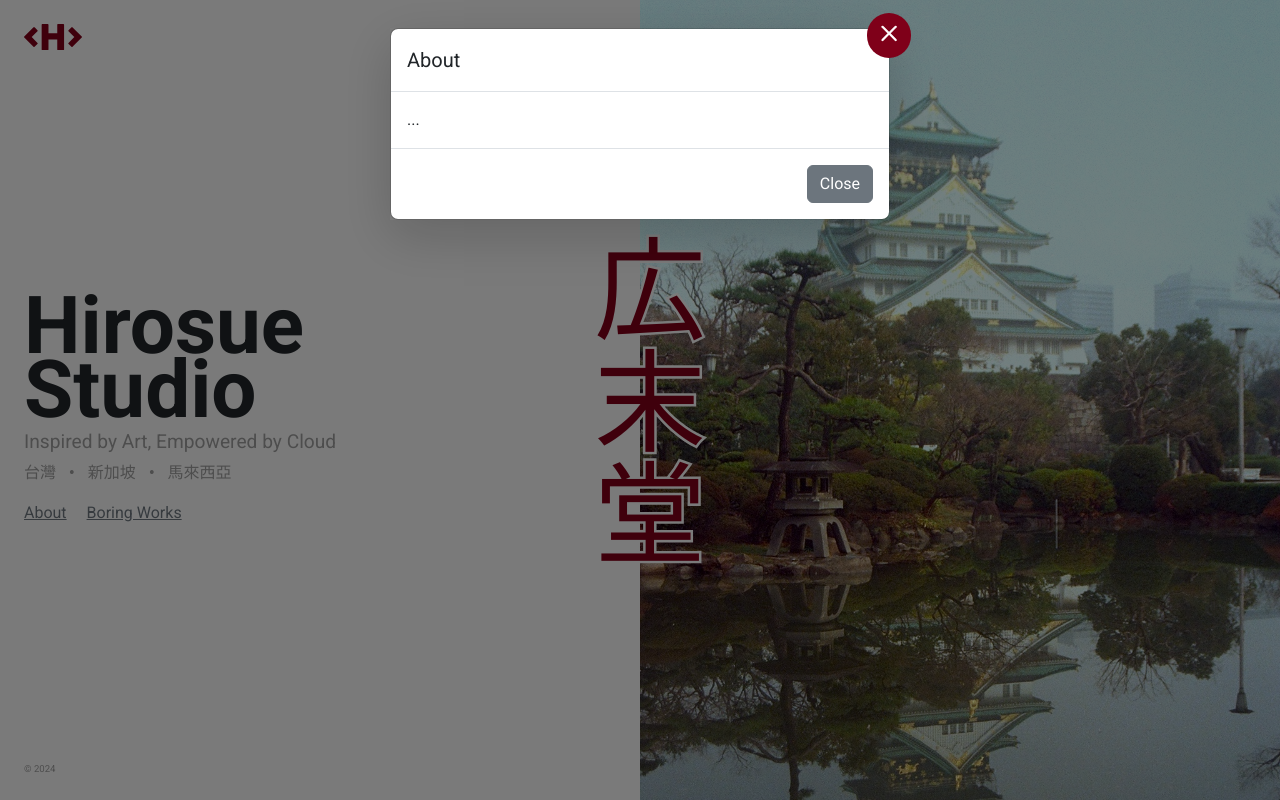
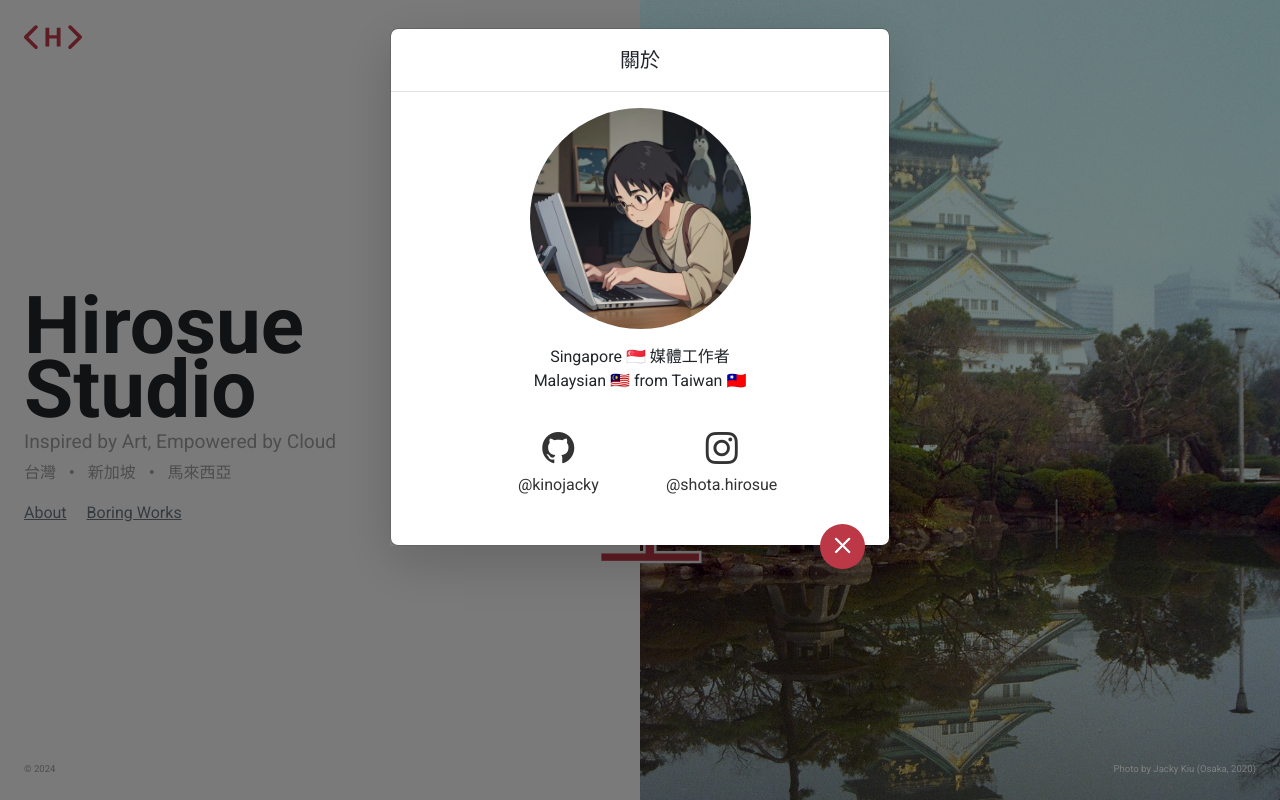
Before and after one commit to kinojacky/hirosue-studio-landing-page, a plain HTML site: page index.html in a window 1280 px wide. Both pictures are taken after a click on the link "About". Drawn offline with nearby package versions, Linux system fonts and the light colour scheme; a web font is replaced by a local one.

```diff
--- a/css/styles.css
+++ b/css/styles.css
@@ -1,5 +1,5 @@
-@import url('https://fonts.googleapis.com/css2?family=LXGW+WenKai+TC:wght@300;400;700&display=swap');
-@import url('https://fonts.googleapis.com/css2?family=Roboto:wght@300;400;700&display=swap');
+@import url('https://fonts.googleapis.com/css2?family=LXGW+WenKai+TC:wght@300;400;500;700&display=swap');
+@import url('https://fonts.googleapis.com/css2?family=Roboto:wght@300;400;500;700&display=swap');
 @import url("https://cdn.jsdelivr.net/npm/bootstrap-icons@1.11.3/font/bootstrap-icons.min.css");
 
 html,
@@ -32,11 +32,11 @@ body {
 
 .red-btn-close {
   position: absolute;
-  right: -1.4rem;
-  top: -1rem;
+  right: 1.5rem;
+  bottom: -1.5rem;
   font-size: 1.2rem;
   color: #ffffff;
-  background-color: #7f0019;
+  background-color: #bd3847;
   border: 0;
   border-radius: 50%;
   padding: 0.5rem 0.8rem;
@@ -48,15 +48,23 @@ body {
   color: #cecece;
   background-color: #751733;
 }
-
 .copyright {
   color: #9a9a9a;
   font-size: 0.6rem;
   padding-top: 1rem;
 }
 
+.photoby {
+  position: absolute;
+  right: 1.5rem;
+  bottom: 1.5rem;
+  color: #ffffff;
+  font-size: 0.6rem;
+  padding-top: 1rem;
+}
+
 .vertical-text {
-  color: #7f0019;
+  color: #bd3847;
   font-family: "LXGW WenKai TC", cursive;
   font-size: 7rem;
   font-weight: 300;
@@ -98,3 +106,22 @@ body {
     object-position: top;
   }
 }
+
+.social-profile {
+  justify-content: center;
+  padding-top: 2rem;
+  padding-bottom: 2rem;
+}
+
+.social-profile a {
+  color: #333333;
+  text-decoration: none;
+}
+
+.social-profile a:hover {
+  text-decoration: underline;
+}
+
+.social-profile .bi {
+  font-size: 2rem;
+}
--- a/index.html
+++ b/index.html
@@ -4,7 +4,42 @@
 <head>
   <meta charset="UTF-8">
   <meta name="viewport" content="width=device-width, initial-scale=1.0">
-  <title>Hirosue Studio Landing Page</title>
+
+  <meta name="title" content="Hirosue Cloud | Inspired by Art, Empowered by Cloud">
+  <meta name="description" content="Hirosue Cloud - Merging creativity with cloud technology to deliver innovative solutions. Inspired by art, empowered by the limitless potential of the cloud.">
+  <meta name="keywords" content="Hirosue Cloud, cloud technology, creativity, digital solutions, innovative cloud services">
+  <meta name="author" content="Jacky Kiu">
+
+  <title>Hirosue Cloud | Inspired by Art, Empowered by Cloud</title>
+
+  <meta name="robots" content="index, follow">
+  <meta name="googlebot" content="index, follow">
+  <meta name="googlebot-news" content="index, follow">
+  <meta name="msnbot" content="index, follow">
+
+  <!-- Social Media Meta Tags -->
+  <meta property="og:title" content="Hirosue Cloud | Inspired by Art, Empowered by Cloud">
+  <meta property="og:description" content="Hirosue Cloud - A unique fusion of artistry and cloud technology, delivering innovative and creative solutions.">
+  <meta property="og:image" content="https://HirosueCloud.com/imgs/osaka.jpg">
+  <meta property="og:url" content="https://HirosueCloud.com">
+  <meta property="og:type" content="website">
+
+  <!-- Canonical URL (important for SEO) -->
+  <!-- <link rel="canonical" href="https://your-domain.com/calculator"> -->
+
+  <!-- Favicon -->
+  <link rel="icon" type="image/png" sizes="32x32" href="favicons/favicon-32x32.png">
+  <link rel="icon" type="image/png" sizes="16x16" href="favicons/favicon-16x16.png">
+  <link rel="apple-touch-icon" href="favicons/apple-touch-icon.png">
+
+  <!-- Theme color -->
+  <meta name="theme-color" content="#ffffff">
+
+  <!-- Mobile App Meta Tags -->
+  <meta name="apple-mobile-web-app-capable" content="yes">
+  <meta name="apple-mobile-web-app-status-bar-style" content="black-translucent">
+  <meta name="apple-mobile-web-app-title" content="Hirosue Cloud">
+
   <link href="https://cdn.jsdelivr.net/npm/bootstrap@5.3.0/dist/css/bootstrap.min.css" rel="stylesheet">
   <link href="css/styles.css" rel="stylesheet">
   <!-- <link href="css/debug.css" rel="stylesheet"> -->
@@ -14,7 +49,7 @@
   <div class="container-fluid p-0 h-100">
     <div class="row g-0 h-100 position-relative">
       <div class="col-md-6 d-flex flex-column justify-content-between p-4 full-height">
-        <a href="/" class="logo-tag"><svg id="b" xmlns="http://www.w3.org/2000/svg" viewBox="0 0 290.6 131.25" style="width: 58px; height: 26.25px;"><defs><style>.d{fill:#7f0019;}</style></defs><g id="c"><path class="d" d="M47.64,16.53c.65-.65,1.53-.97,2.65-.97,1.18,0,2.15.38,2.92,1.15l14.14,14.14c.41.41.71.85.88,1.33.18.47.32.94.44,1.41-.12.41-.25.85-.4,1.33-.15.47-.4.94-.75,1.41l-28.9,29.08,28.9,29.08c.76,1,1.15,1.92,1.15,2.74,0,1.12-.47,2.15-1.41,3.09l-14.49,14.14c-.71.83-1.53,1.24-2.47,1.24-1,0-1.92-.41-2.74-1.24L1.33,68.05c-.88-.88-1.33-1.74-1.33-2.56,0-.94.44-1.86,1.33-2.74L47.64,16.53Z"/><path class="d" d="M88.47,3.89c.06-1,.43-1.9,1.1-2.7.68-.8,1.58-1.19,2.7-1.19h26.25c.88,0,1.8.37,2.74,1.11.94.74,1.41,1.67,1.41,2.79v41.97h43.93V3.9c0-1.06.37-1.98,1.1-2.74.73-.77,1.69-1.15,2.87-1.15h25.83c1.18,0,2.2.3,3.09.88.88.59,1.32,1.53,1.32,2.83v123.65c0,1.3-.38,2.27-1.15,2.92-.77.65-1.76.97-3,.97h-26.09c-1.18,0-2.13-.32-2.87-.97-.73-.65-1.1-1.62-1.1-2.92v-50.2h-43.93v50.2c0,1.24-.4,2.2-1.19,2.87-.8.68-1.87,1.02-3.23,1.02h-25.98c-2.47,0-3.74-1.15-3.8-3.45V3.89Z"/><path class="d" d="M235.71,18.34c.65-.65,1.33-1.27,2.03-1.86.71-.59,1.65-.88,2.83-.88.82,0,1.59.32,2.3.97.71.65,1.38,1.27,2.03,1.86l44.37,44.28c.88.88,1.33,1.8,1.33,2.74,0,.83-.44,1.68-1.33,2.56l-46.22,46.4c-.83.83-1.74,1.24-2.74,1.24s-1.83-.41-2.47-1.24l-14.49-14.14c-1-1-1.5-2.03-1.5-3.09,0-.88.38-1.8,1.15-2.74l28.99-29.08-28.99-29.08c-.65-1-1-1.91-1.06-2.74.06-1,.5-1.91,1.33-2.74l12.46-12.46Z"/></g></svg></a>
+        <a href="/" class="logo-tag"><svg id="b" xmlns="http://www.w3.org/2000/svg" viewBox="0 0 346.81 143" style="width: 58px; height: 26.25px;"><defs><style>.d{fill:#bd3847;}</style></defs><g id="c"><path class="d" d="M275.31,143c-2.86,0-5.55-1.12-7.58-3.14-4.18-4.18-4.18-10.98,0-15.15l53.21-53.2-53.21-53.2c-4.18-4.17-4.18-10.96-.01-15.14h0c2.02-2.03,4.71-3.15,7.57-3.16h.01c2.86,0,5.54,1.11,7.56,3.13l60.8,60.79c4.18,4.17,4.18,10.96.01,15.14l-60.8,60.79c-2.02,2.02-4.71,3.14-7.58,3.14Z"/><path class="d" d="M71.5,143c-2.86,0-5.55-1.12-7.58-3.14L3.14,79.08c-4.18-4.17-4.18-10.96-.01-15.14L63.92,3.14c2.02-2.02,4.7-3.14,7.56-3.14h.01c2.77,0,5.39,1.05,7.39,2.95l.19.19c4.18,4.17,4.18,10.96.01,15.14l-53.23,53.22,53.21,53.2c4.18,4.18,4.18,10.98,0,15.16-2.02,2.02-4.71,3.14-7.58,3.14Z"/><path class="d" d="M218.5,126.9h-22.83v-47.49h-44.52v47.49h-22.83V16.09h22.83v44.9h44.52V16.09h22.83v110.81Z"/></g></svg></a>
         <div>
           <h1 class="main-title mt-4 mb-2">Hirosue<br>Studio</h1>
           <h4 class="slogan-text">Inspired by Art, Empowered by Cloud</h4>
@@ -26,6 +61,7 @@
       </div>
       <div class="col-md-6 img-cover p-0">
         <img src="imgs/osaka.jpg" alt="Osaka" class="img-fluid w-100 h-100 object-fit-cover">
+        <div class="photoby">Photo by Jacky Kiu (Osaka, 2020)</div>
       </div>
       <div class="vertical-text">
         <div>広末堂</div>
@@ -37,16 +73,38 @@
   <div class="modal fade" id="aboutPage" tabindex="-1" aria-labelledby="aboutPageLabel" aria-hidden="true">
     <div class="modal-dialog shadow-lg">
       <div class="modal-content">
-        <div class="modal-header">
-          <h1 class="modal-title fs-5" id="aboutPageLabel">About</h1>
-          <button type="button" class="red-btn-close" data-bs-dismiss="modal" aria-label="Close"><i class="bi bi-x-lg"></i></button>
+        <div class="modal-header justify-content-center">
+          <h1 class="modal-title fs-5" id="aboutPageLabel">關於</h1>
         </div>
         <div class="modal-body">
-          ...
+          <div class="row justify-content-center">
+            <div class="col-md-6 mb-3">
+              <img src="imgs/img_shota_hirosue.jpg" alt="" class="img-fluid rounded-circle">
+            </div>
+            <div class="col-12 text-center">
+              Singapore 🇸🇬 媒體工作者
+              <br>
+              Malaysian 🇲🇾 from Taiwan 🇹🇼
+            </div>
+          </div>
+          <div class="row social-profile">
+            <div class="col-4 text-center">
+              <a href="https://github.com/kinojacky" target="_blank">
+                <i class="bi bi-github"></i>
+                <br>
+                @kinojacky
+              </a>
+            </div>
+            <div class="col-4 text-center">
+              <a href="https://www.instagram.com/shota.hirosue/" target="_blank">
+                <i class="bi bi-instagram"></i>
+                <br>
+                @shota.hirosue
+              </a>
+            </div>
+          </div>
         </div>
-        <div class="modal-footer">
-          <button type="button" class="btn btn-secondary" data-bs-dismiss="modal">Close</button>
-        </div>
+        <button type="button" class="red-btn-close" data-bs-dismiss="modal" aria-label="Close"><i class="bi bi-x-lg"></i></button>
       </div>
     </div>
   </div>
@@ -55,16 +113,38 @@
   <div class="modal fade" id="boringWorks" tabindex="-1" aria-labelledby="boringWorksLabel" aria-hidden="true">
     <div class="modal-dialog modal-xl shadow-lg">
       <div class="modal-content">
-        <div class="modal-header">
-          <h1 class="modal-title fs-5" id="boringWorksLabel">Boring Works</h1>
-          <button type="button" class="red-btn-close" data-bs-dismiss="modal" aria-label="Close"><i class="bi bi-x-lg"></i></button>
+        <div class="modal-header justify-content-center">
+          <h1 class="modal-title fs-5 fw-bold" id="boringWorksLabel">無聊作品</h1>
         </div>
         <div class="modal-body">
-          ...
+          <div class="row">
+            <div class="col-md-6 col-lg-4 mb-4">
+              <div class="card h-100">
+                <img src="imgs/img_photo_album.png" class="card-img-top" alt="">
+                <div class="card-body">
+                  <h5 class="card-title">Simple Photo Album</h5>
+                  <p class="card-text">A responsive photo album featuring lightbox view, keyboard navigation, and customizable download options. Perfect for showcasing your photo collection.</p>
+                </div>
+                <div class="card-footer">
+                  <a href="#" class="btn btn-primary disabled" target="_blank">Go somewhere</a>
+                </div>
+              </div>
+            </div>
+            <div class="col-md-6 col-lg-4 mb-4">
+              <div class="card h-100">
+                <img src="imgs/img_hdb_calculator.png" class="card-img-top" alt="">
+                <div class="card-body">
+                  <h5 class="card-title">HDB Resale Calculator - PR First-Time Buyer Guide</h5>
+                  <p class="card-text">Calculate costs for PR first-time HDB buyers in Singapore. Includes loan amounts, down payment, ABSD, TDSR, and MSR calculations.</p>
+                </div>
+                <div class="card-footer">
+                  <a href="#" class="btn btn-primary disabled" target="_blank">Go somewhere</a>
+                </div>
+              </div>
+            </div>
+          </div>
         </div>
-        <div class="modal-footer">
-          <button type="button" class="btn btn-secondary" data-bs-dismiss="modal">Close</button>
-        </div>
+        <button type="button" class="red-btn-close" data-bs-dismiss="modal" aria-label="Close"><i class="bi bi-x-lg"></i></button>
       </div>
     </div>
   </div>
```
Also changed, not shown: favicons/apple-touch-icon.png (added), favicons/favicon-16x16.png (added), favicons/favicon-32x32.png (added), favicons/favicon.ico (added), imgs/img_hdb_calculator.png (added), imgs/img_photo_album.png (added), imgs/img_shota_hirosue.jpg (added).
